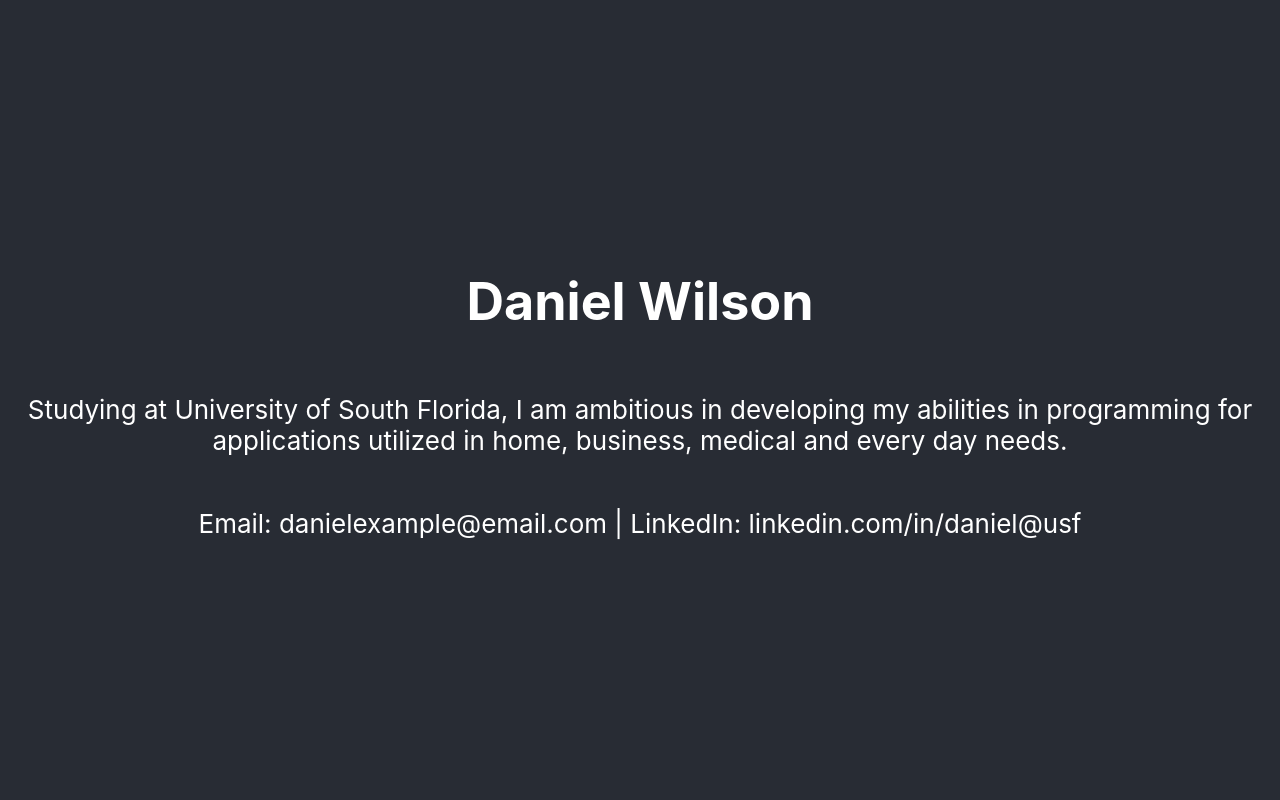
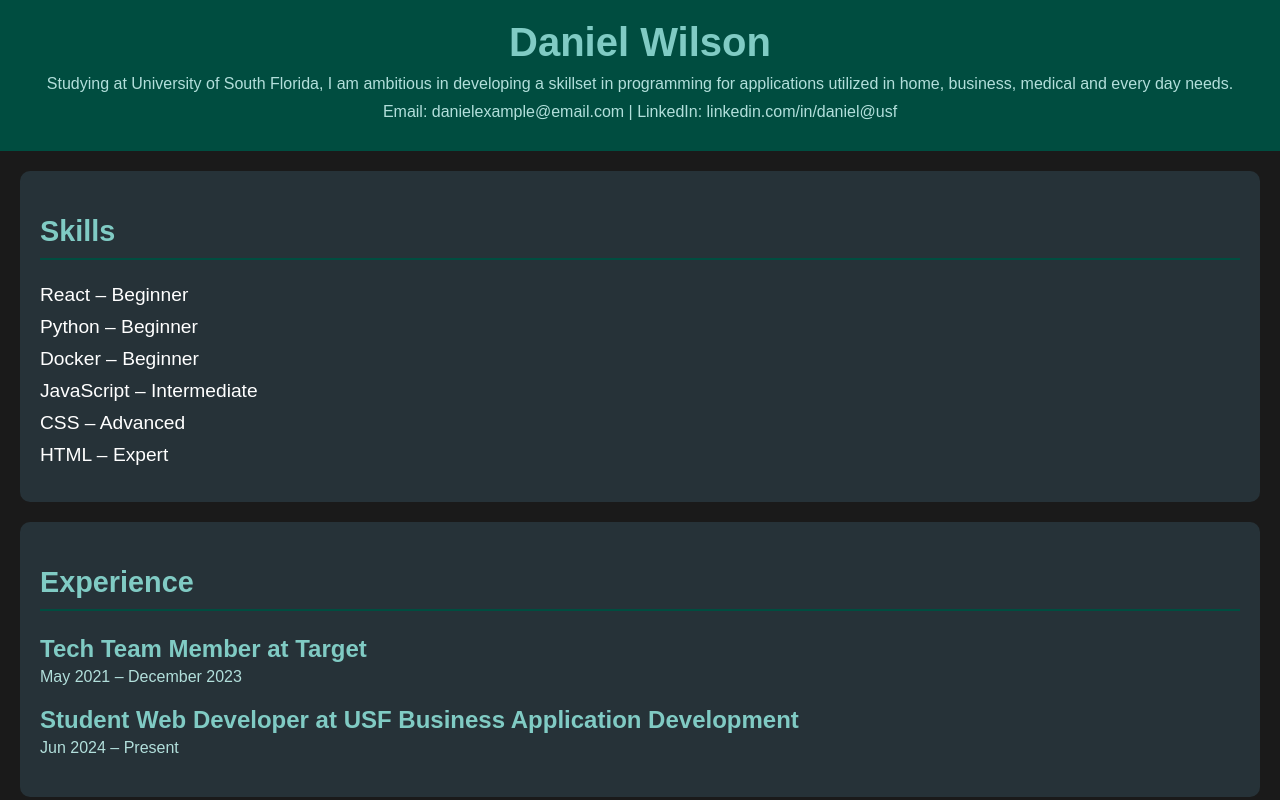
Before and after one commit to DanWilson501/-About-Me--Page-Using-React, a React (Create React App) app in the folder my-app/: page / in a window 1280 px wide. Shown: the top 800 px of the page. Built offline with nearby package versions, Linux system fonts and the light colour scheme.

Commit message:
css styling improved to reflect current institution colors and to display a sleeker design. Comments added to each segment of the code to provide context.

```diff
--- a/my-app/src/App.css
+++ b/my-app/src/App.css
@@ -1,38 +1,94 @@
-.App {
+body {
+  margin: 0;
+  font-family: 'Arial', sans-serif;
+  background-color: #1a1a1a;
+  color: #ffffff;
+}
+
+.App-header {
+  background-color: #004d40;
+  padding: 20px;
   text-align: center;
 }
 
-.App-logo {
-  height: 40vmin;
-  pointer-events: none;
+.App-header h1 {
+  font-size: 2.5em;
+  margin: 0;
+  color: #80cbc4;
 }
 
-@media (prefers-reduced-motion: no-preference) {
-  .App-logo {
-    animation: App-logo-spin infinite 20s linear;
+.App-header p {
+  margin: 10px 0;
+  color: #b2dfdb;
+}
+
+section {
+  margin: 20px;
+  padding: 20px;
+  background-color: #263238;
+  border-radius: 10px;
+}
+
+section h2 {
+  font-size: 1.8em;
+  border-bottom: 2px solid #004d40;
+  padding-bottom: 10px;
+  color: #80cbc4;
+}
+
+section ul {
+  list-style: none;
+  padding: 0;
+}
+
+section ul li {
+  font-size: 1.2em;
+  margin: 10px 0;
+}
+
+section div {
+  margin-bottom: 20px;
+}
+
+section div h3 {
+  margin: 0;
+  font-size: 1.5em;
+  color: #80cbc4;
+}
+
+section div p {
+  margin: 5px 0;
+  color: #b2dfdb;
+}
+
+a {
+  color: #80cbc4;
+  text-decoration: none;
+}
+
+a:hover {
+  text-decoration: underline;
+}
+
+@media (max-width: 600px) {
+  .App-header h1 {
+      font-size: 2em;
+  }
+
+  section {
+      margin: 10px;
+      padding: 15px;
+  }
+
+  section h2 {
+      font-size: 1.5em;
+  }
+
+  section ul li {
+      font-size: 1em;
+  }
+
+  section div h3 {
+      font-size: 1.2em;
   }
 }
-
-.App-header {
-  background-color: #282c34;
-  min-height: 100vh;
-  display: flex;
-  flex-direction: column;
-  align-items: center;
-  justify-content: center;
-  font-size: calc(10px + 2vmin);
-  color: white;
-}
-
-.App-link {
-  color: #61dafb;
-}
-
-@keyframes App-logo-spin {
-  from {
-    transform: rotate(0deg);
-  }
-  to {
-    transform: rotate(360deg);
-  }
-}
--- a/my-app/src/App.js
+++ b/my-app/src/App.js
@@ -1,5 +1,6 @@
 // U5223-1368
 
+//Import Rect, CSS, and JS files. Implements JSX features and integrates multiple components.
 import React from 'react';
 import './App.css';
 import PersonalInfo from './components/PersonalInfo';
@@ -7,7 +8,9 @@
 import Experience from './components/Experience';
 import Education from './components/Education';
 
+//Function containing multiple arrays of different properties.
 function App() {
+  //Array consisting of id, name and level utilizing the prop from Skills.js
     const skills = [
         { id: 1, name: 'React', level: 'Beginner' },
         { id: 2, name: 'Python', level: 'Beginner' },
@@ -16,17 +19,17 @@
         { id: 5, name: 'CSS', level: 'Advanced' },
         { id: 6, name: 'HTML', level: 'Expert' }
     ];
-
+  //Consisting of id, title, company and duration utilizing the prop from experience.js
     const experiences = [
       { id: 1, title: 'Tech Team Member', company: 'Target', duration: 'May 2021 – December 2023' },
       { id: 2, title: 'Student Web Developer', company: 'USF Business Application Development', duration: 'Jun 2024 – Present' }
     ];
-
+  //Consisting of id, institution, degree and years utilizing the prop from education.js
     const education = [
       { id: 1, institution: 'Hillsborough Community College', degree: 'B.S. Business Analytics and Information Systems', years: '2021 – 2023' },
-      { id: 2, institution: 'University of South Florida', years: '2024 – Present' }
+      { id: 2, institution: 'University of South Florida', years: '2024 – 2026' }
     ];
-
+  //Container that manages the properties within the other modules and applies the data to the structure of the page.
   return (
       <div className="App">
           <PersonalInfo />
--- a/my-app/src/components/PersonalInfo.js
+++ b/my-app/src/components/PersonalInfo.js
@@ -3,7 +3,7 @@
 const PersonalInfo = () => (
     <header className="App-header">
         <h1>Daniel Wilson</h1>
-        <p>Studying at University of South Florida, I am ambitious in developing my abilities in programming for applications utilized in home, business, medical and every day needs.</p>
+        <p>Studying at University of South Florida, I am ambitious in developing a skillset in programming for applications utilized in home, business, medical and every day needs.</p>
         <p>Email: danielexample@email.com | LinkedIn: linkedin.com/in/daniel@usf</p>
     </header>
 );
```
